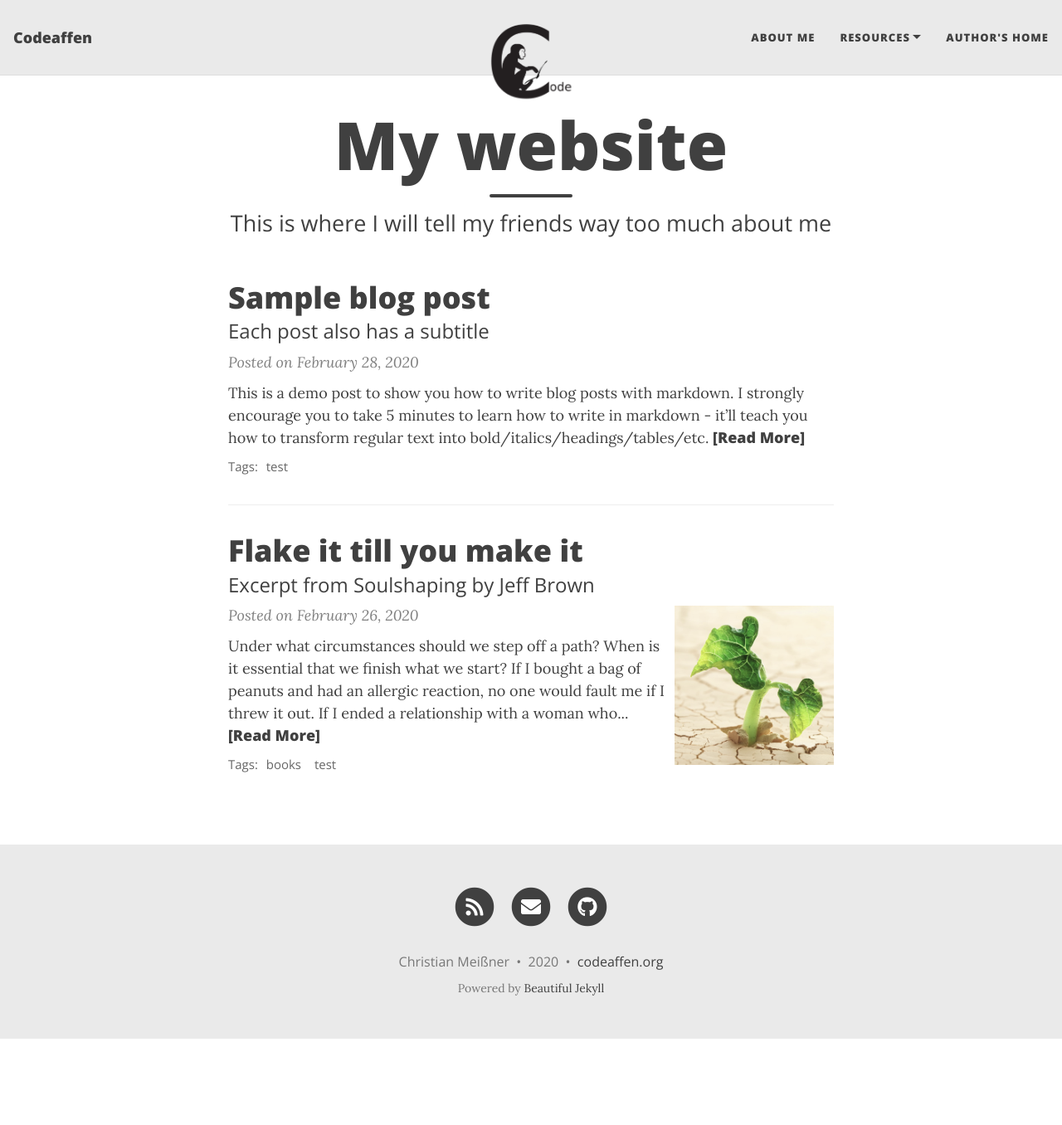
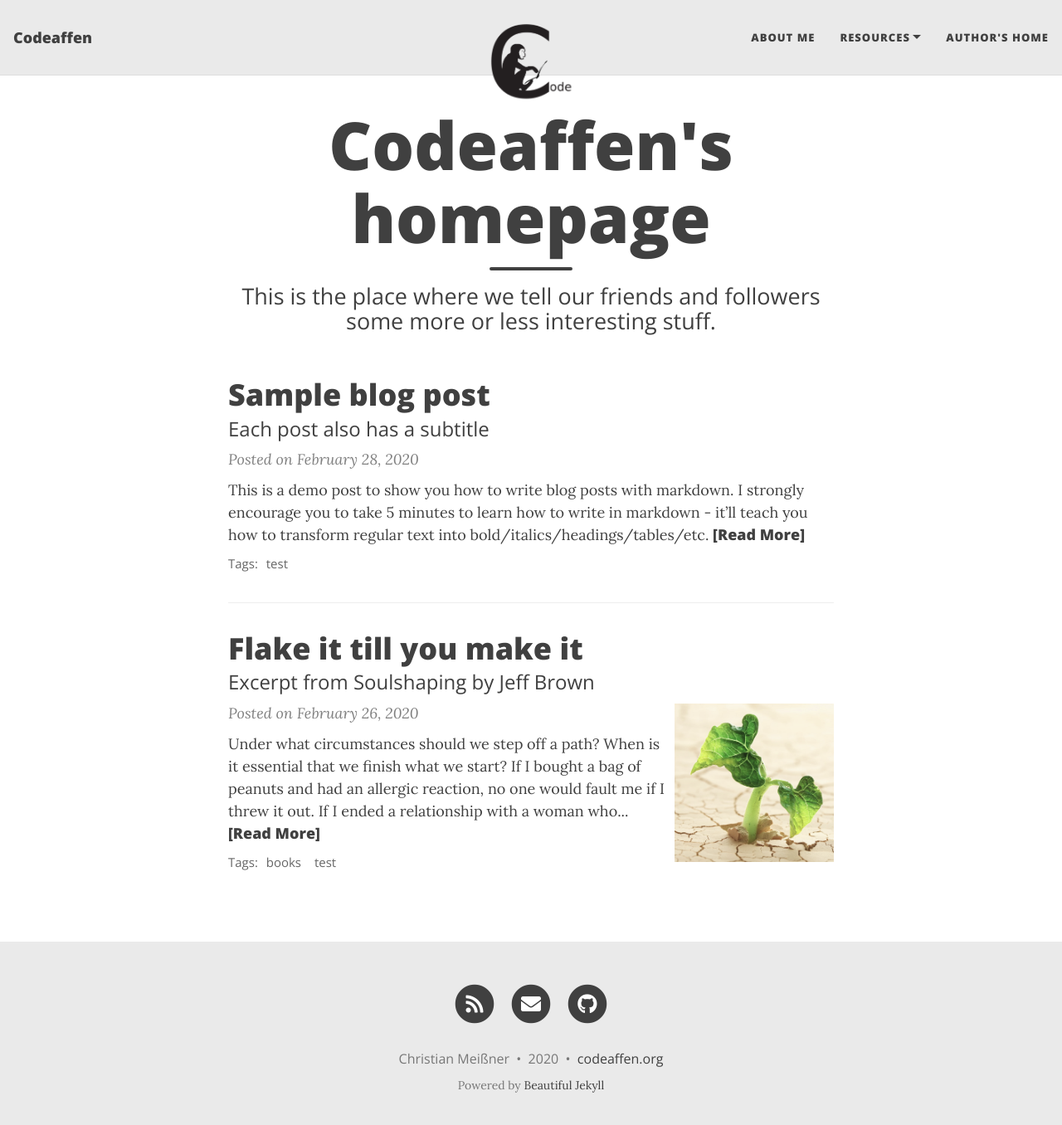
Before and after one commit to codeaffen/codeaffen.org, a Jekyll site: the page built from index.html, in a window 1280 px wide and 1369 px high. Shown: the top 1356 px of the window at 83% size. Built offline with Jekyll 4.4.1, drawn with Linux system fonts in a browser that asks for light colours; nearby versions of some CDN libraries; the list of posts is cut into pages by our own code.

Commit message:
update index page

```diff
--- a/index.html
+++ b/index.html
@@ -1,5 +1,5 @@
 ---
 layout: home
-title: My website
-subtitle: This is where I will tell my friends way too much about me
+title: Codeaffen's homepage
+subtitle: This is the place where we tell our friends and followers some more or less interesting stuff.
 ---
```
